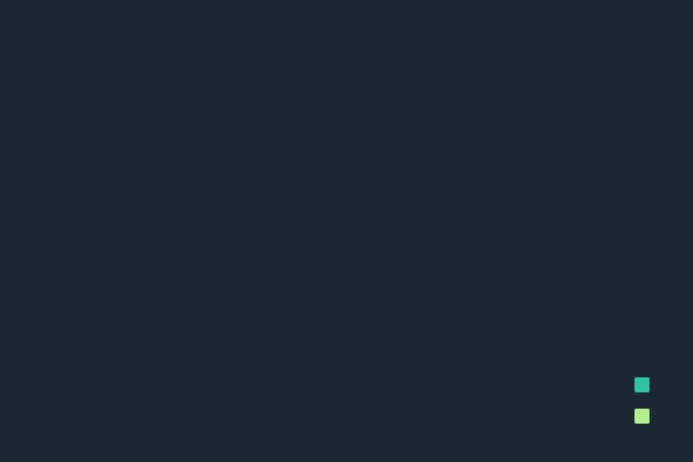
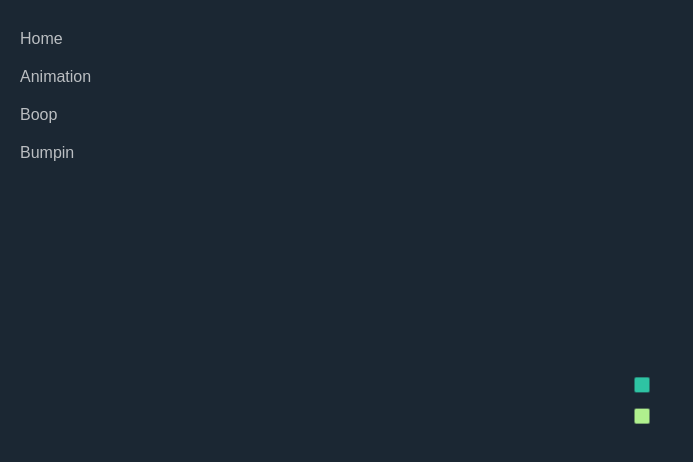
Before and after one commit to CEREBR4L/pointless-space, a plain HTML site: page boop.html in a window 1280 px wide. Shown: the whole page, without its empty margins (0-693 px from the left). Drawn offline with Linux system fonts and the light colour scheme.

Commit message:
Nav added

```diff
--- a/boop.html
+++ b/boop.html
@@ -2,9 +2,28 @@
 <html>
 <head>
 	<title>boop</title>
+	<link rel="stylesheet" href="css/nav.css">
 	<link rel="stylesheet" type="text/css" href="css/boop.css">
 </head>
 <body>
+
+
+	<div class="nav">
+		<ul>
+			<a href="index.html">
+				<li>Home</li>
+			</a>
+			<a href="animation.html">
+				<li>Animation</li>
+			</a>
+			<a href="boop.html">
+				<li>Boop</li>
+			</a>
+			<a href="bumpin.html">
+				<li>Bumpin</li>
+			</a>
+		</ul>
+	</div>
 
 	<div class="cont">
 		<div class="center">
--- /dev/null
+++ b/css/nav.css
@@ -0,0 +1,30 @@
+.nav{
+	position: fixed;
+	top: 20px;
+	left: 0;
+}
+
+.nav>ul{
+	margin: 0;
+	padding: 0;
+	list-style: none;
+}
+
+.nav>ul>a{
+	text-decoration: none;
+}
+
+.nav>ul>a>li{
+	padding: 10px 20px;
+	text-decoration: none;
+	color: #fff;
+	font-family: sans-serif;
+	font-weight: 200;
+	transition: .5s;
+	opacity: .7;
+}
+
+.nav>ul>a>li:hover{
+	opacity: .4;
+	font-size: 1.25em;
+}
```
Also changed, not shown: animation.html (+19 -0 lines), bumpin.html (+19 -0 lines), index.html (+18 -0 lines).
